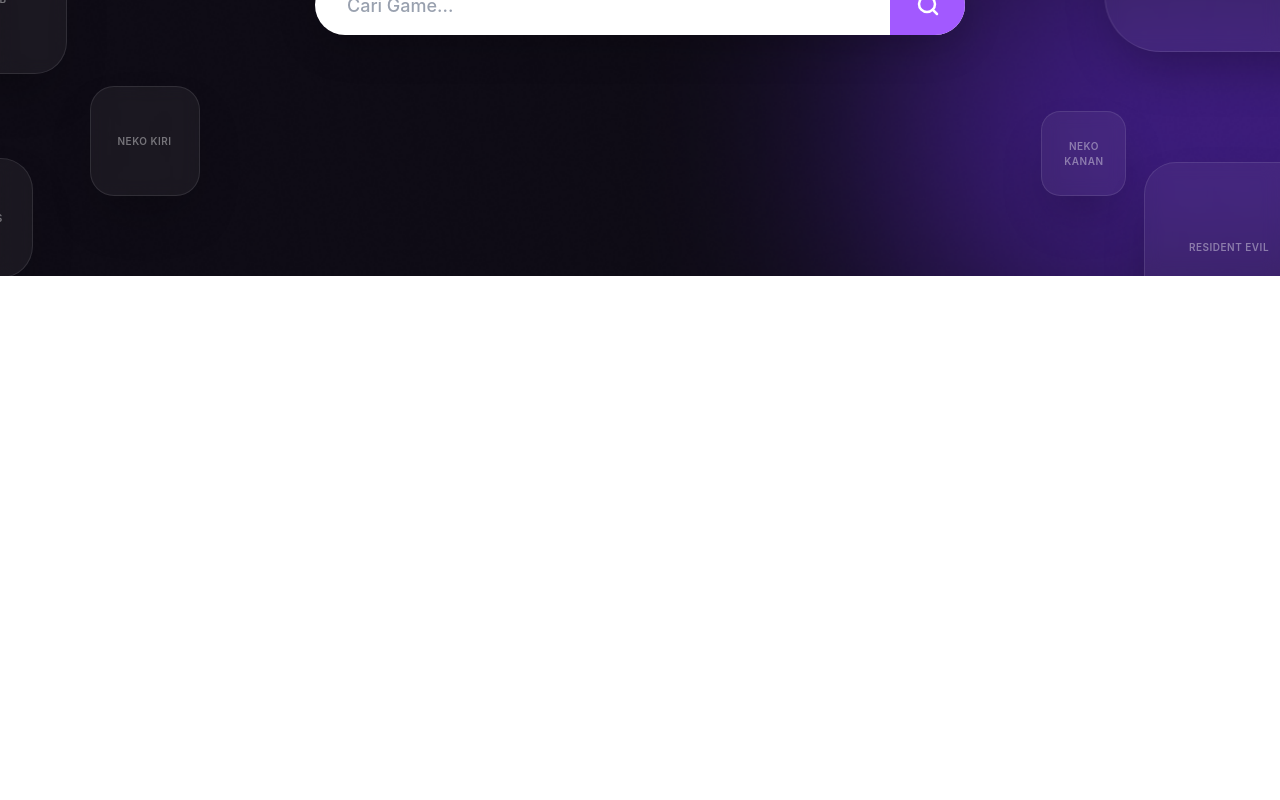
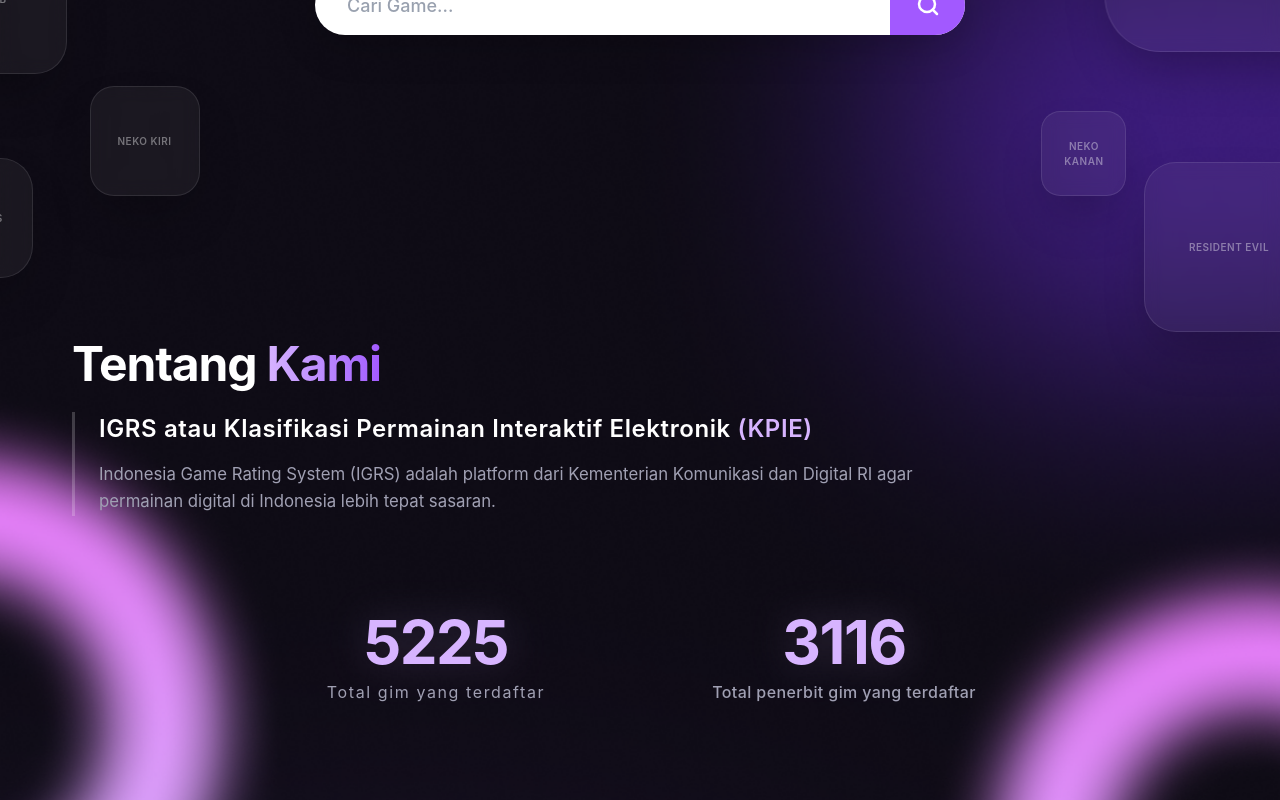
Before and after one commit to ak7prisma/redesign-chalange-team-2, a React (Vite) app in the folder frontend/: page / in a window 1280 px wide. Shown: the part 524-1324 px from the top of the page. Before the commit the page ends 800 px from the top, so only its background shows below. Built offline with nearby package versions, Linux system fonts and the light colour scheme.

Commit message:
feat: slice About section

```diff
--- a/frontend/src/App.jsx
+++ b/frontend/src/App.jsx
@@ -4,7 +4,7 @@ import Home from './pages/Home';
 
 export default function App() {
   return (
-    <div className="bg-[#0D0A14] bg-[url('/HomeBg.png')] bg-cover bg-top bg-no-repeat text-white min-h-screen font-sans overflow-x-hidden relative selection:bg-[#A259FF] selection:text-white">
+    <div className="bg-primary-1 bg-[url('/HomeBg.png')] bg-cover bg-top bg-no-repeat text-white min-h-screen font-sans overflow-x-hidden relative selection:bg-primary-4 selection:text-white">
       <Navbar />
       <Home />
     </div>
--- /dev/null
+++ b/frontend/src/components/Home/About.jsx
@@ -0,0 +1,58 @@
+import React from 'react';
+import { motion } from 'framer-motion';
+
+export default function About() {
+  const fadeInUp = {
+    hidden: { opacity: 0, y: 30 },
+    visible: { opacity: 1, y: 0, transition: { duration: 0.8, ease: "easeOut" } }
+  };
+
+  return (
+    <section className="relative max-w-[1200px] mx-auto px-8 py-24 z-20">
+      <motion.div
+        initial="hidden"
+        whileInView="visible"
+        viewport={{ once: true, margin: "-100px" }}
+        variants={fadeInUp}
+        className="space-y-16"
+      >
+        {/* Title & Description */}
+        <div className="space-y-6">
+          <h2 className="text-4xl md:text-5xl font-bold tracking-tight">
+            Tentang <span className="text-primary-4 bg-gradient-to-r from-primary-5 to-primary-4 bg-clip-text text-transparent">Kami</span>
+          </h2>
+
+          <div className="border-l-[3px] border-white/20 pl-6 space-y-4">
+            <h3 className="text-xl md:text-2xl font-semibold text-white tracking-wide leading-snug">
+              IGRS atau Klasifikasi Permainan Interaktif Elektronik <span className="text-primary-5">(KPIE)</span>
+            </h3>
+            <p className="text-neutral-5 max-w-4xl leading-relaxed text-base md:text-[1.05rem] font-normal">
+              Indonesia Game Rating System (IGRS) adalah platform dari Kementerian Komunikasi dan Digital RI agar permainan digital di Indonesia lebih tepat sasaran.
+            </p>
+          </div>
+        </div>
+
+        {/* Stats Grid */}
+        <div className="grid grid-cols-1 sm:grid-cols-2 gap-12 pt-8 max-w-3xl mx-auto">
+          <div className="text-center space-y-2">
+            <h4 className="text-5xl md:text-6xl font-bold text-primary-5 tracking-tight drop-shadow-[0_0_20px_rgba(215,180,255,0.2)]">
+              5225
+            </h4>
+            <p className="text-neutral-5 text-md md:text-base font-base tracking-widest">
+              Total gim yang terdaftar
+            </p>
+          </div>
+
+          <div className="text-center space-y-2">
+            <h4 className="text-5xl md:text-6xl font-bold text-primary-5 tracking-tight drop-shadow-[0_0_20px_rgba(215,180,255,0.2)]">
+              3116
+            </h4>
+            <p className="text-neutral-5 text-sm md:text-base font-medium tracking-wide">
+              Total penerbit gim yang terdaftar
+            </p>
+          </div>
+        </div>
+      </motion.div>
+    </section>
+  );
+}
--- a/frontend/src/components/Home/Hero.jsx
+++ b/frontend/src/components/Home/Hero.jsx
@@ -60,7 +60,7 @@ export default function Hero() {
 
         <motion.p
           initial="hidden" animate="visible" variants={fadeInUp} transition={{ delay: 0.1 }}
-          className="text-gray-300 mb-10 text-base md:text-lg font-medium tracking-wide"
+          className="text-neutral-5 mb-10 text-base md:text-lg font-medium tracking-wide"
         >
           Temukan rating game yang sesuai untuk setiap pemain
         </motion.p>
@@ -75,7 +75,7 @@ export default function Hero() {
             placeholder="Cari Game..."
             className="flex-1 h-full bg-transparent text-gray-800 py-3 pl-8 pr-4 outline-none font-medium text-lg placeholder:text-gray-400 rounded-l-full"
           />
-          <button className="w-[75px] h-[60px] shrink-0 bg-[#A259FF] hover:bg-[#8a2be2] rounded-r-full flex items-center justify-center transition-colors cursor-pointer">
+          <button className="w-[75px] h-[60px] shrink-0 bg-primary-4 hover:bg-primary-3 rounded-r-full flex items-center justify-center transition-colors cursor-pointer">
             <FiSearch className="text-white text-2xl" strokeWidth={2.5} />
           </button>
         </motion.div>
--- a/frontend/src/components/Navbar.jsx
+++ b/frontend/src/components/Navbar.jsx
@@ -20,7 +20,7 @@ export default function Navbar() {
 
         {/* Auth Buttons */}
         <div className="flex items-center gap-6 text-sm font-medium">
-          <button className="px-8 py-2.5 rounded-full bg-[#8a2be2] text-white hover:bg-[#7e22ce] transition-all shadow-[0_0_15px_rgba(138,43,226,0.4)]">
+          <button className="px-8 py-2.5 rounded-full bg-primary-3 text-white hover:bg-primary-4 transition-all shadow-[0_0_15px_rgba(108,43,217,0.4)]">
             Masuk
           </button>
           <button className="text-gray-200 hover:text-white transition-all hidden sm:block">
--- a/frontend/src/pages/Home.jsx
+++ b/frontend/src/pages/Home.jsx
@@ -1,10 +1,12 @@
 import React from 'react';
 import Hero from '../components/Home/Hero';
+import About from '../components/Home/About';
 
 export default function Home() {
   return (
     <>
       <Hero />
+      <About />
     </>
   );
 }
```
